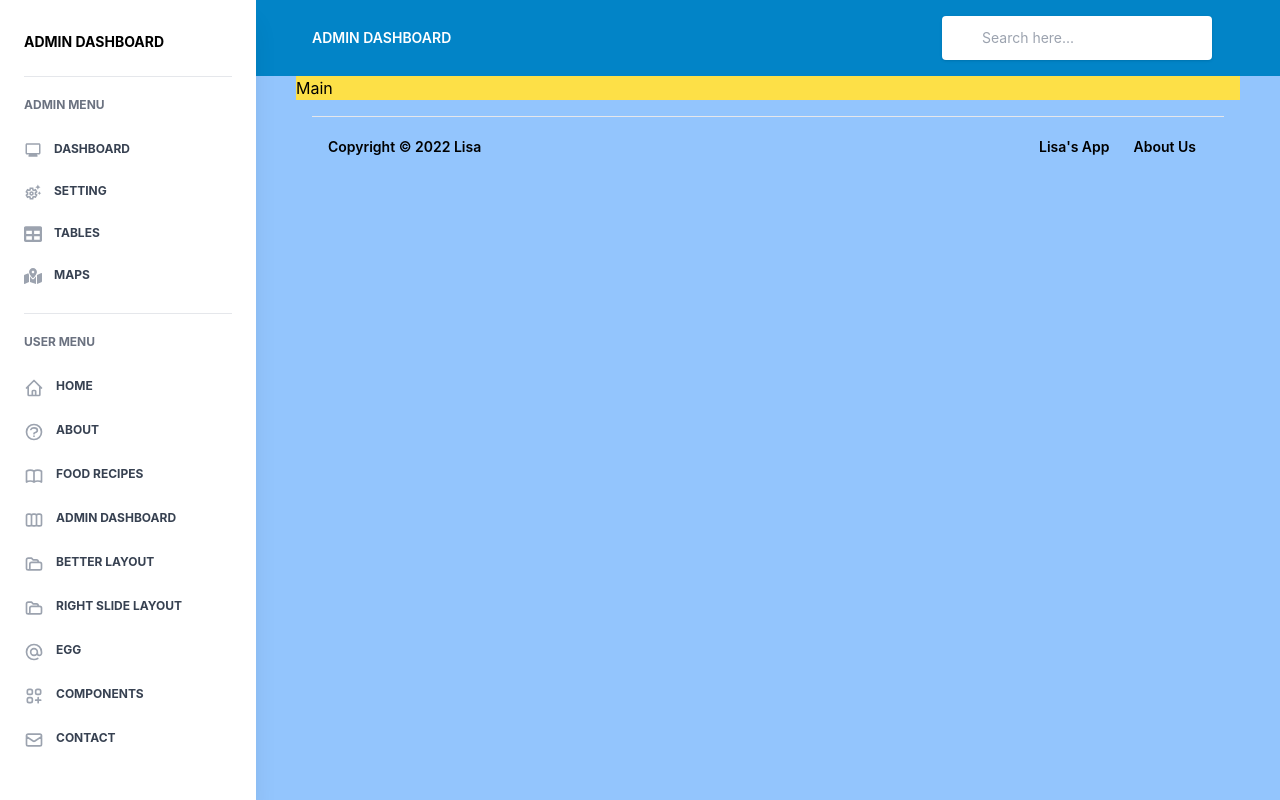
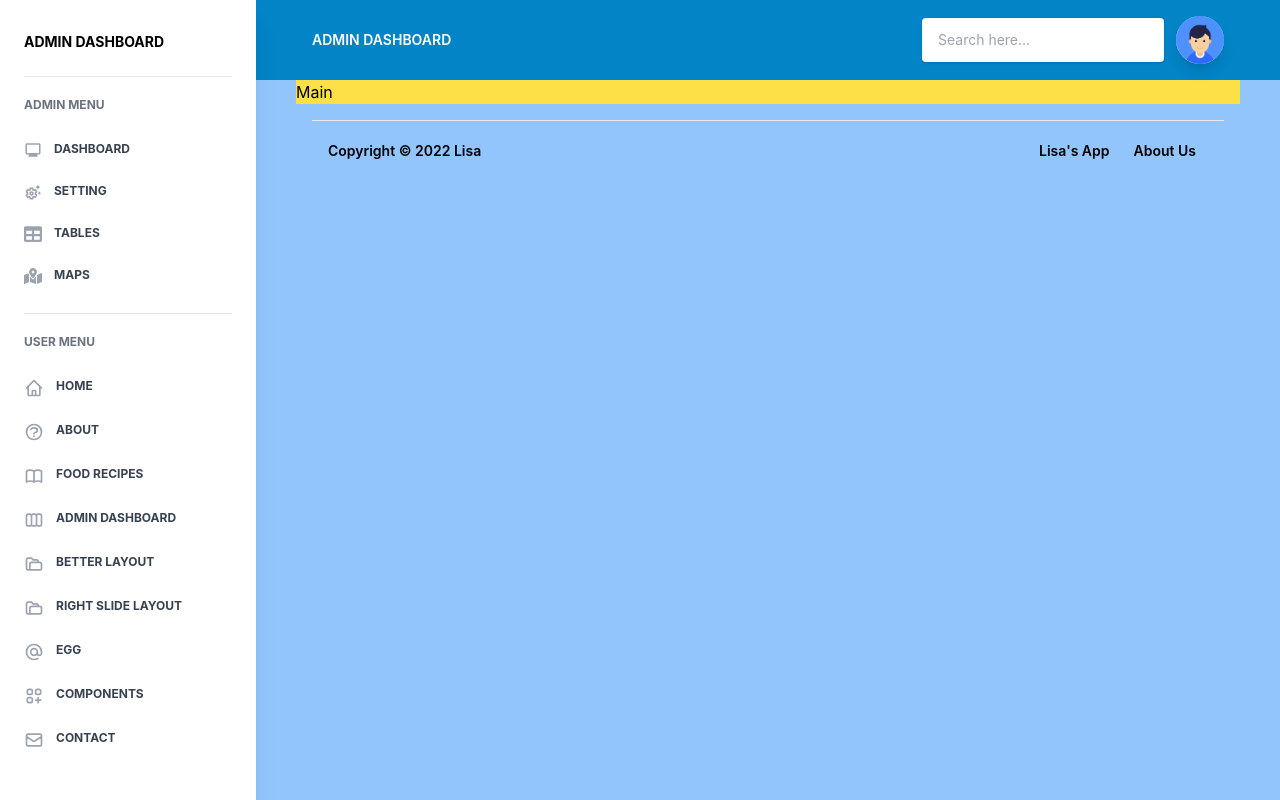
Before and after one commit to ellesis/tailwind-react, a React (Create React App) app: page /admin in a window 1280 px wide. Built offline with nearby package versions, Linux system fonts and the light colour scheme.

Commit message:
add UserDropdown component in AdminLayout

```diff
--- /dev/null
+++ b/src/components/dropdowns/UserDropdown.js
@@ -0,0 +1,83 @@
+import React, {createRef, useState} from 'react'
+import {createPopper} from '@popperjs/core'
+
+export default function UserDropdown() {
+  const [dropdownPopoverShow, setDropdownPopoverShow] = useState(false)
+
+  const btnDropdownRef = createRef()
+  const popoverDropdownRef = createRef()
+
+  const closeDropdownPopover = () => {
+    setDropdownPopoverShow(false)
+  }
+
+  const openDropdownPopover = () => {
+    createPopper(btnDropdownRef.current, popoverDropdownRef.current, {
+      placement: 'bottom'
+    })
+    setDropdownPopoverShow(true)
+  }
+
+  return (
+    <>
+      <a
+        className="text-blueGray-500 block"
+        href="#"
+        ref={btnDropdownRef}
+        onClick={(e) => {
+          e.preventDefault()
+          dropdownPopoverShow ? closeDropdownPopover() : openDropdownPopover()
+        }}
+      >
+        <div className="items-center flex">
+          <span className="w-12 h-12 text-sm text-white bg-blueGray-200 inline-flex items-center justify-center rounded-full">
+            <img
+              alt="User Avatar"
+              className="w-full rounded-full align-middle border-none shadow-lg"
+              src={require('../../assets/img/avatar/boy.png')}
+            />
+          </span>
+        </div>
+      </a>
+
+      {/* Dropdown User Menu */}
+      <div
+        ref={popoverDropdownRef}
+        className={
+          (dropdownPopoverShow ? 'block ' : 'hidden ') +
+          'bg-white text-base z-50 float-left py-2 list-none text-left rounded shadow-lg min-w-48'
+        }
+      >
+        <a
+          href="#"
+          className={'text-sm py-2 px-4 font-normal block w-full whitespace-nowrap bg-transparent text-blueGray-700'}
+          onClick={(e) => e.preventDefault()}
+        >
+          User Profile
+        </a>
+        <a
+          href="#"
+          className={'text-sm py-2 px-4 font-normal block w-full whitespace-nowrap bg-transparent text-blueGray-700'}
+          onClick={(e) => e.preventDefault()}
+        >
+          Setting
+        </a>
+        <a
+          href="#"
+          className={'text-sm py-2 px-4 font-normal block w-full whitespace-nowrap bg-transparent text-blueGray-700'}
+          onClick={(e) => e.preventDefault()}
+        >
+          help
+        </a>
+        <div className="h-0 my-2 border border-solid border-blueGray-100" />
+        <a
+          href="#"
+          className={'text-sm py-2 px-4 font-normal block w-full whitespace-nowrap bg-transparent text-blueGray-700'}
+          onClick={(e) => e.preventDefault()}
+        >
+          Sign Out
+        </a>
+      </div>
+    </>
+  )
+}
--- a/src/components/navbars/AdminNavbar.js
+++ b/src/components/navbars/AdminNavbar.js
@@ -1,4 +1,6 @@
 import React from 'react'
+
+import UserDropdown from '../dropdowns/UserDropdown'
 
 export default function AdminNavbar() {
   return (
@@ -22,14 +24,14 @@ export default function AdminNavbar() {
               <input
                 type="text"
                 placeholder="Search here..."
-                className="border-0 px-3 py-3 placeholder-blueGray-300 text-blueGray-600 relative bg-white rounded text-sm shadow outline-none focus:outline-none focus:ring w-full pl-10"
+                className="border-0 px-2 py-3 placeholder-blueGray-300 text-blueGray-600 relative bg-white rounded text-sm shadow outline-none focus:outline-none focus:ring w-full pl-4"
               />
             </div>
           </form>
           {/* User */}
-          {/* <ul className="flex-col md:flex-row list-none items-center hidden md:flex">
+          <ul className="flex-col md:flex-row list-none items-center hidden md:flex">
             <UserDropdown />
-          </ul> */}
+          </ul>
         </div>
       </nav>
     </>
```
